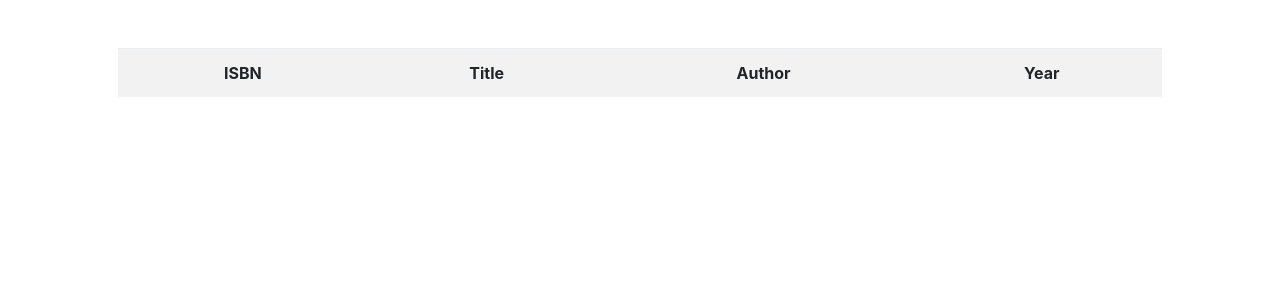
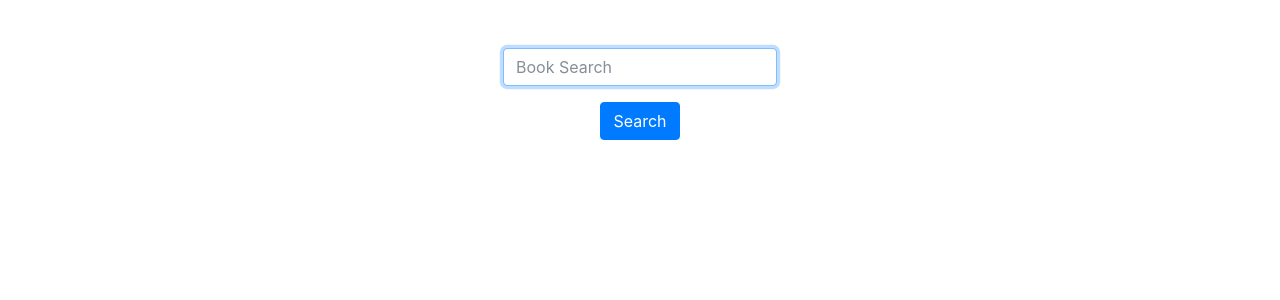
Before and after one commit to umanchanda/umanchandabooks, a Flask app: template templates/index.html in a window 1280 px wide. Shown: the part 76-376 px from the top of the page. Run offline with Flask 2, Linux system fonts and the light colour scheme; the template is opened without the code that fills it, so the values that code supplies are empty; some libraries are stand-ins or nearby versions.

Commit message:
edited search function

```diff
--- a/app.py
+++ b/app.py
@@ -28,8 +28,15 @@ db = scoped_session(sessionmaker(bind=engine))
 @app.route("/")
 @login_required
 def index():
-    books = db.execute("SELECT * FROM books LIMIT 5")
-    return render_template("index.html", books=books)
+    if request.method == "POST":
+        if not request.form.get("book"):
+            return apology("Invalid search query")
+
+        search = "%" + request.method.get("book") + "%"
+        db.execute("SELECT * FROM books WHERE title LIKE :title OR author LIKE :author OR isbn LIKE :isbn", {'title':search, 'author':search, 'isbn':search}).fetchall()
+        return render_template("index.html")
+    else:
+        return render_template("search.html")
 
 @app.route("/register", methods=["GET", "POST"])
 def register():
@@ -106,22 +113,22 @@ def api(isbn):
     'review_count': books[0]['reviews_count'], 'average_score':books[0]['average_rating']}, sort_keys=False)
 
 
-@app.route("/review")
-@login_required
-def review():
-    return render_template("review.html")
+# @app.route("/review")
+# @login_required
+# def review():
+#     return render_template("review.html")
 
-@app.route("/search")
-@login_required
-def search():
-    return render_template("search.html")
+# @app.route("/search")
+# @login_required
+# def search():
+#     return render_template("search.html")
 
-@app.route("/test/<isbn>")
-@login_required
-def test(isbn):
-    res = requests.get("https://www.goodreads.com/book/review_counts.json", params={"key": "1AgC1FgCvS4k7iktD7JqIg", "isbns": isbn})
-    books = res.json()['books']
-    return json.dumps(books)
+# @app.route("/test/<isbn>")
+# @login_required
+# def test(isbn):
+#     res = requests.get("https://www.goodreads.com/book/review_counts.json", params={"key": "1AgC1FgCvS4k7iktD7JqIg", "isbns": isbn})
+#     books = res.json()['books']
+#     return json.dumps(books)
 
 if __name__ == '__main__':
     app.run()
--- a/templates/index.html
+++ b/templates/index.html
@@ -5,20 +5,10 @@
 {% endblock %}
 
 {% block main %}
-    <table class='table table-striped'>
-        <tr>
-            <th>ISBN</th>
-            <th>Title</th>
-            <th>Author</th>
-            <th>Year</th>
-        </tr>
-        {% for book in books %}
-        <tr>
-            <td>{{ book.isbn }}</td>
-            <td>{{ book.title }}</td>
-            <td>{{ book.author }}</td>
-            <td>{{ book.year }}</td>
-        </tr>
-        {% endfor %}
-    </table>
+    <form action="/" method="post">
+        <div class="form-group">
+            <input autocomplete="off" autofocus class="form-control" name="book" placeholder="Book Search" type="text"/>
+        </div>
+        <button class="btn btn-primary" type="submit">Search</button>
+    </form>
 {% endblock %}
--- a/templates/layout.html
+++ b/templates/layout.html
@@ -29,12 +29,10 @@
             </button>
             <div class="collapse navbar-collapse" id="navbar">
                 {% if session.user_id %}
-                    <ul class="navbar-nav mr-auto mt-2">
+                    <!-- <ul class="navbar-nav mr-auto mt-2">
                         <li class="nav-item"><a class="nav-link" href="/search">Search</a></li>
                         <li class="nav-item"><a class="nav-link" href="/review">Review</a></li>
-                        <!-- <li class="nav-item"><a class="nav-link" href="/sell">Sell</a></li>
-                        <li class="nav-item"><a class="nav-link" href="/history">History</a></li> -->
-                    </ul>
+                    </ul> -->
                     <ul class="navbar-nav ml-auto mt-2">
                         <li class="nav-item"><a class="nav-link" href="/logout">Log Out</a></li>
                     </ul>
--- a/templates/search.html
+++ b/templates/search.html
@@ -5,5 +5,5 @@
 {% endblock %}
 
 {% block main %}
-    <h1>TODO</h1>
+    <h1>HA GAY</h1>
 {% endblock %}
```
